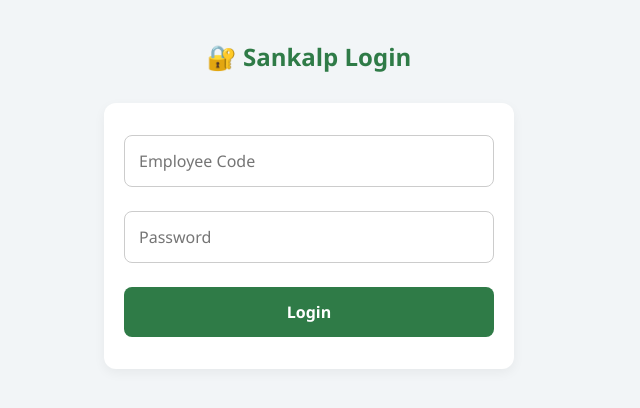
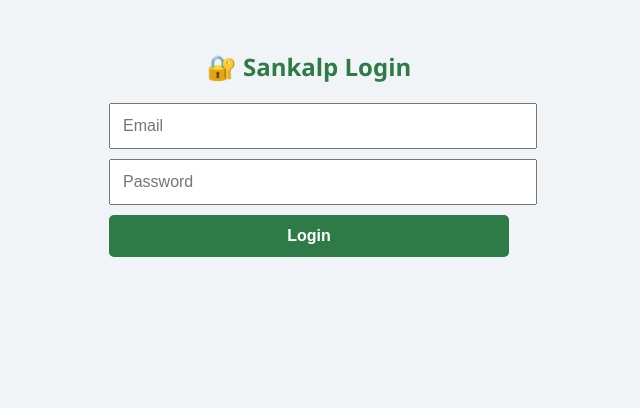
Before and after one commit to E-Sankalp/html-starter, a website: page index.html in a window 1280 px wide. Shown: the whole page, without its empty margins (331-971 px from the left). Drawn offline with Linux system fonts and the light colour scheme; no server answers.

Commit message:
index.html

```diff
--- a/index.html
+++ b/index.html
@@ -1,104 +1,86 @@
 <!DOCTYPE html>
 <html lang="en">
 <head>
-  <meta charset="UTF-8">
-  <title>Login | Sankalp Tracker</title>
-  <meta name="viewport" content="width=device-width, initial-scale=1, maximum-scale=1">
+  <meta charset="UTF-8" />
+  <meta name="viewport" content="width=device-width, initial-scale=1.0"/>
+  <title>Sankalp Login</title>
   <style>
-    * {
-      box-sizing: border-box;
-    }
     body {
       font-family: 'Segoe UI', sans-serif;
-      margin: 0;
-      padding: 0;
-      background: #f2f5f7;
-      color: #333;
-    }
-    .container {
-      padding: 20px;
-      max-width: 450px;
-      margin: 0 auto;
+      background: #f0f4f7;
+      padding: 30px;
+      max-width: 400px;
+      margin: auto;
     }
     h2 {
       text-align: center;
       color: #2f7b47;
-      margin-bottom: 30px;
-    }
-    form {
-      background: #fff;
-      padding: 20px;
-      border-radius: 12px;
-      box-shadow: 0 4px 12px rgba(0,0,0,0.05);
     }
     input, button {
+      display: block;
       width: 100%;
-      padding: 14px;
-      margin: 12px 0;
+      margin: 10px 0;
+      padding: 12px;
       font-size: 16px;
-      border: 1px solid #ccc;
-      border-radius: 8px;
-      font-family: inherit;
     }
     button {
-      background: #2f7b47;
+      background-color: #2f7b47;
       color: white;
+      border: none;
+      border-radius: 5px;
       font-weight: bold;
-      border: none;
       cursor: pointer;
-      transition: background 0.3s;
     }
     button:hover {
-      background: #25663a;
-    }
-    @media (max-width: 480px) {
-      body {
-        padding: 10px;
-      }
-      .container {
-        padding: 10px;
-      }
-      input, button {
-        padding: 12px;
-        font-size: 15px;
-      }
+      background-color: #25663a;
     }
   </style>
 </head>
 <body>
-  <div class="container">
-    <h2>🔐 Sankalp Login</h2>
-    <form>
-      <input id="empCode" placeholder="Employee Code" required>
-      <input id="password" type="password" placeholder="Password" required>
-      <button type="button" onclick="login()">Login</button>
-    </form>
-  </div>
+  <h2>🔐 Sankalp Login</h2>
+  <input type="email" id="email" placeholder="Email" />
+  <input type="password" id="password" placeholder="Password" />
+  <button onclick="login()">Login</button>
 
-  <script>
-    async function login() {
-      const empCode = document.getElementById("empCode").value.trim();
-      const password = document.getElementById("password").value.trim();
+  <script type="module">
+    import { initializeApp } from "https://www.gstatic.com/firebasejs/11.9.1/firebase-app.js";
+    import { getAuth, signInWithEmailAndPassword, onAuthStateChanged } from "https://www.gstatic.com/firebasejs/11.9.1/firebase-auth.js";
 
-      const formData = new URLSearchParams();
-      formData.append("type", "login");
-      formData.append("empCode", empCode);
-      formData.append("password", password);
+    const firebaseConfig = {
+      apiKey: "AIzaSyDIJWrLMbNAmNWqaaNfBYCV09K6T4m82yQ",
+      authDomain: "sankalp-tracker.firebaseapp.com",
+      projectId: "sankalp-tracker",
+      storageBucket: "sankalp-tracker.appspot.com",
+      messagingSenderId: "795190822544",
+      appId: "1:795190822544:web:cf5b9dd4f083ba2c76fa15"
+    };
 
-      const res = await fetch("https://script.google.com/macros/s/AKfycbzemJVUlSXwcTnh09SlsrIfpq_-2r-a5O-9eydzTthp0xVGjW9uezw1R2uyN2zzDO5p3Q/exec", {
-        method: "POST",
-        body: formData
-      });
+    const app = initializeApp(firebaseConfig);
+    const auth = getAuth(app);
 
-      const data = await res.json();
-      if (data.success) {
-        alert("✅ Welcome " + data.empName);
-        localStorage.setItem("empCode", empCode);
-        window.location.href = "menu.html";
-      } else {
-        alert("❌ Invalid login. Please try again.");
+    window.login = () => {
+      const email = document.getElementById("email").value;
+      const pass = document.getElementById("password").value;
+
+      signInWithEmailAndPassword(auth, email, pass)
+        .then(() => {
+          // login successful
+        })
+        .catch((error) => {
+          alert("Login Failed: " + error.message);
+        });
+    };
+
+    onAuthStateChanged(auth, async (user) => {
+      if (user) {
+        const token = await user.getIdTokenResult();
+        if (token.claims.admin) {
+          window.location.href = "report.html";
+        } else {
+          window.location.href = "menu.html";
+        }
       }
-    }
+    });
   </script>
 </body>
 </html>
```
